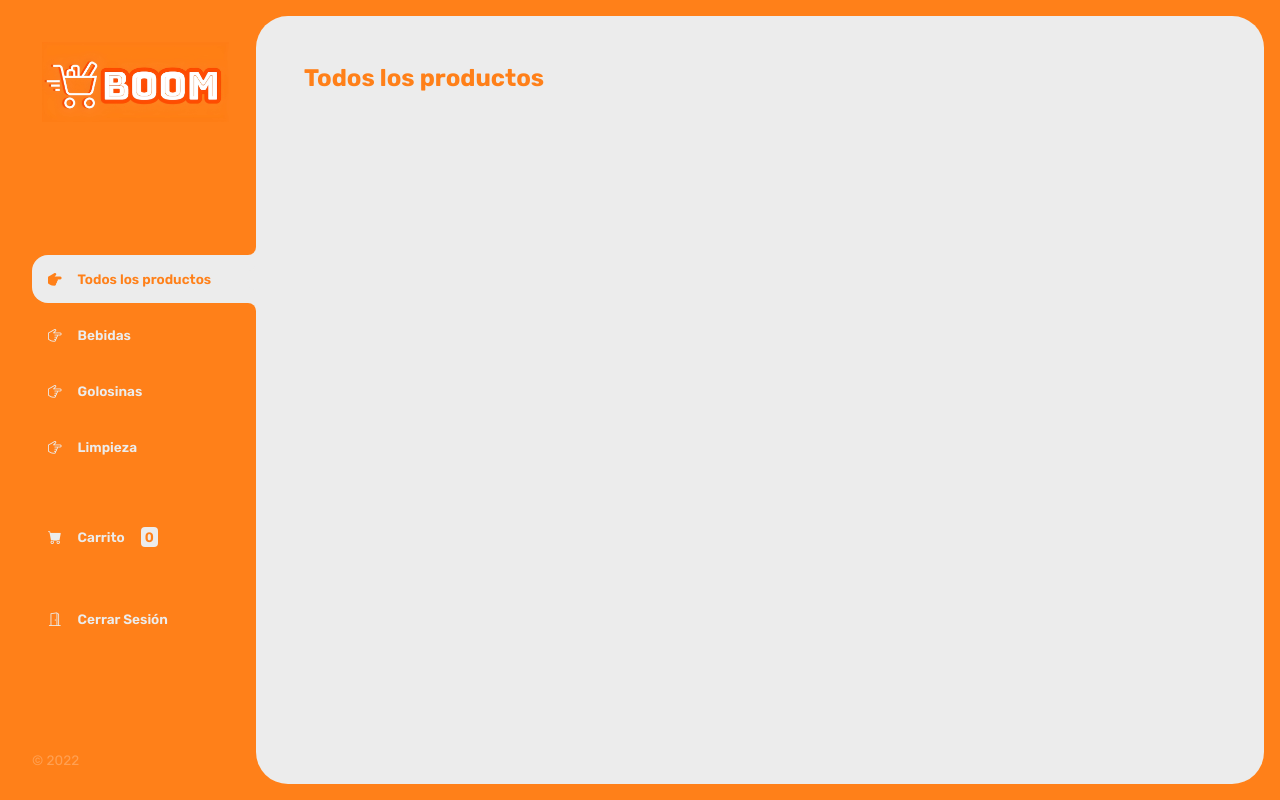
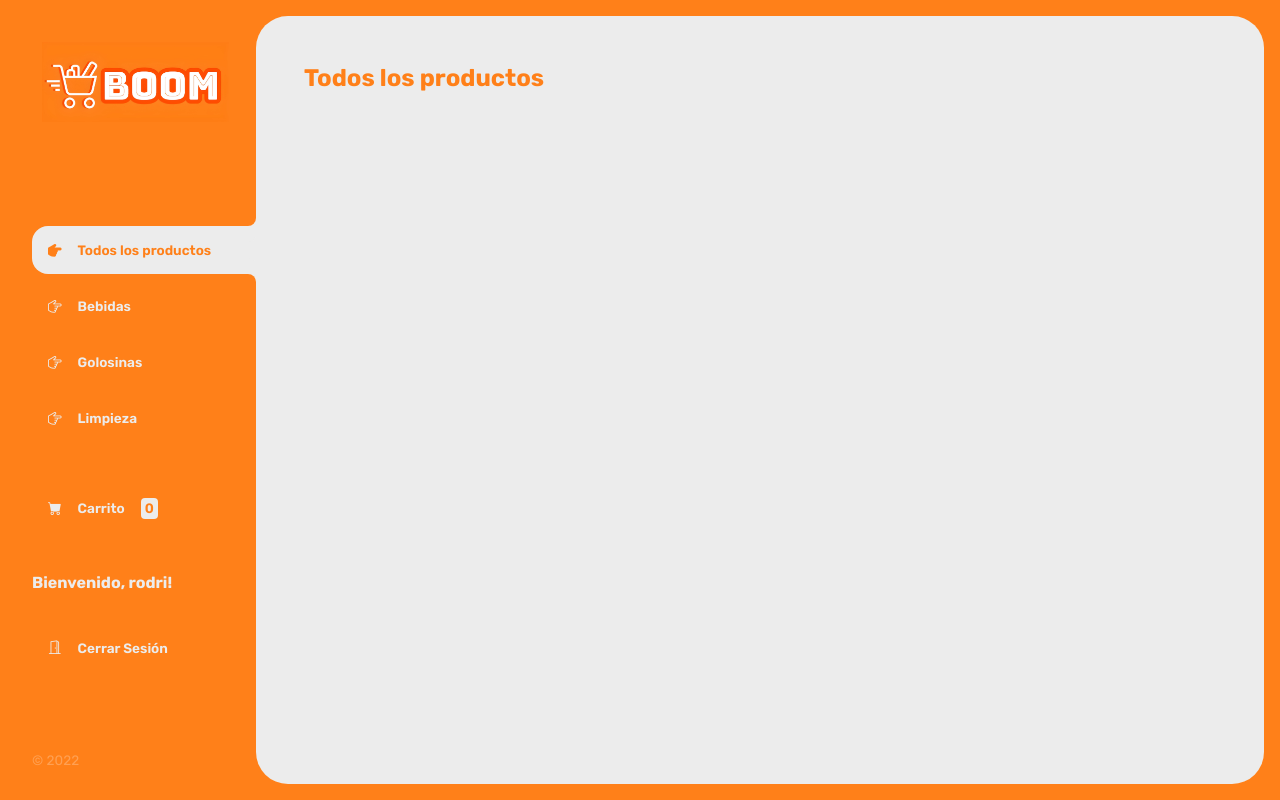
Before and after one commit to BastleyNait/Proyecto-Final, a Django app: page / in a window 1280 px wide. Run offline with Django 4.2, Linux system fonts and the light colour scheme; a user stored in the database is signed in; data comes from the database, SQL or seed files in the repository; both versions use the stored data as it was after the commit; some libraries are stand-ins or nearby versions.

Commit message:
saludo de bienvenida

```diff
--- a/tienda/templates/index.html
+++ b/tienda/templates/index.html
@@ -50,6 +50,8 @@
                             <i class="bi bi-cart-fill"></i> Carrito <span id="numerito" class="numerito">0</span>
                         </a>
                         {% if user.is_authenticated %}
+                        <br><br>
+                        <h4>Bienvenido, {{ user.username }}!</h4>
                         <a class="boton-menu boton-carrito" href="{% url 'logout' %}">
                             <i class="bi bi-door-open"></i>
                             Cerrar Sesión
```
Also changed, not shown: db.sqlite3.
